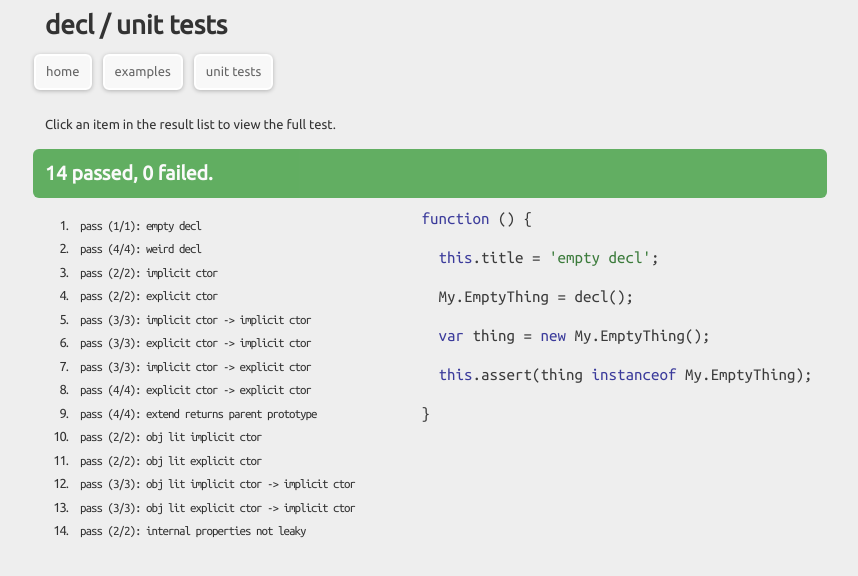
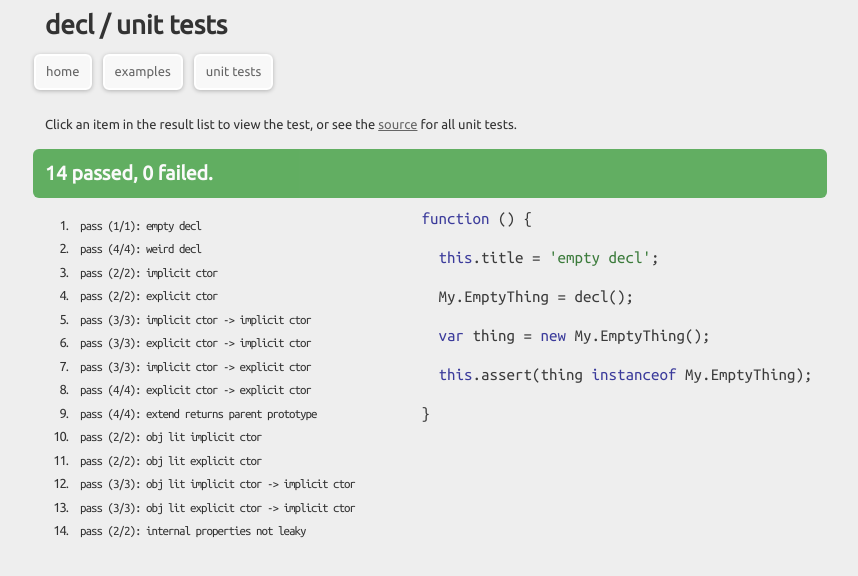
Before and after one commit to gitbuh/decl, a website: page site/test.html in a window 1280 px wide. Shown: the whole page, without its empty margins (210-1068 px from the left). Drawn offline with Linux system fonts and the light colour scheme.

Commit message:
add compressed version

```diff
--- /dev/null
+++ b/decl.min.js
@@ -0,0 +1 @@
+function decl(a){if(!a){a={}}else{if(a.call){a.prototype=decl.proto;a.prototype[decl.dataKey]={}}}return decl.getCtor(a)}decl.dataKey="decl-data";decl.proto={extend:function(a){return(this[decl.dataKey].parent=a).prototype},augment:function(a){return(this[decl.dataKey].partial=a).prototype}};decl.clone=function(a){return this instanceof decl.clone?this:new decl.clone(decl.clone.prototype=a)};decl.merge=function(b,c){for(var a in c){if(c.hasOwnProperty(a)&&a!="prototype"&&a!=decl.dataKey){b[a]=c[a]}}};decl.empty=function(){return function(){}};decl.wrap=function(a){return function(){a.apply(this,arguments)}};decl.getCtor=function(b){var h,a="prototype",g="constructor",e=b.call?b:null,k=e?new e(e):b,d=k[decl.dataKey]||{},j=d.parent,f=d.partial,i=k.hasOwnProperty(g)?k[g]:f?f:j?decl.wrap(j):decl.empty();if(j){h=i[a];i[a]=decl.clone(j[a]);decl.merge(i[a],h)}decl.merge(i,e);decl.merge(i[a],k);return(i[a][g]=i)};
--- a/site/test.html
+++ b/site/test.html
@@ -14,7 +14,9 @@
 </h1>
 <iframe src="nav.html"></iframe>
 <p>
-  Click an item in the result list to view the full test.
+  Click an item in the result list to view the test, or see the
+  <a href="https://github.com/gitbuh/decl/blob/gh-pages/src/tests.js">source</a>
+  for all unit tests.
 </p>
 <script>
 var summaryArea = document.body.appendChild(document.createElement('h2')),
```
Also changed, not shown: 1 other file.
